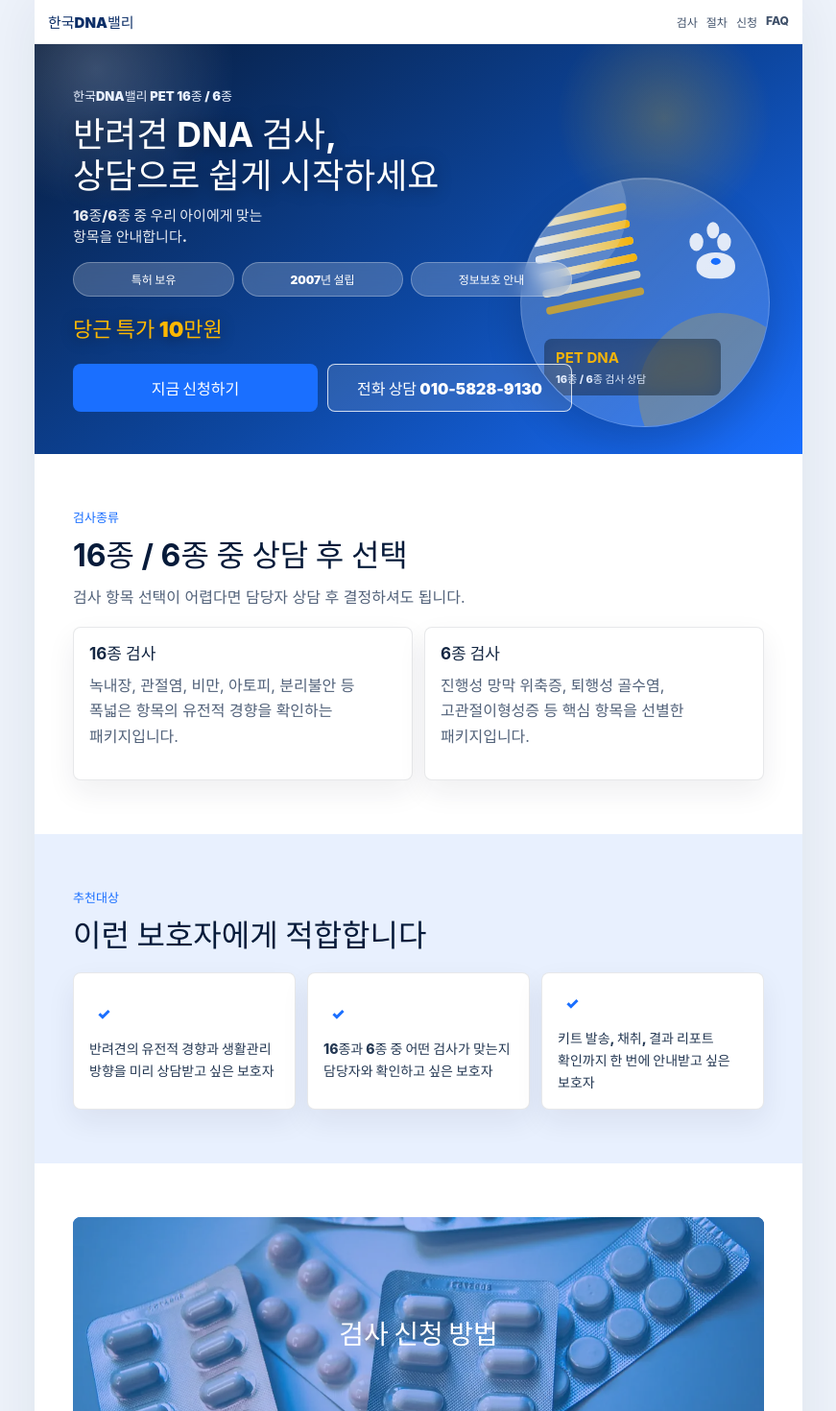
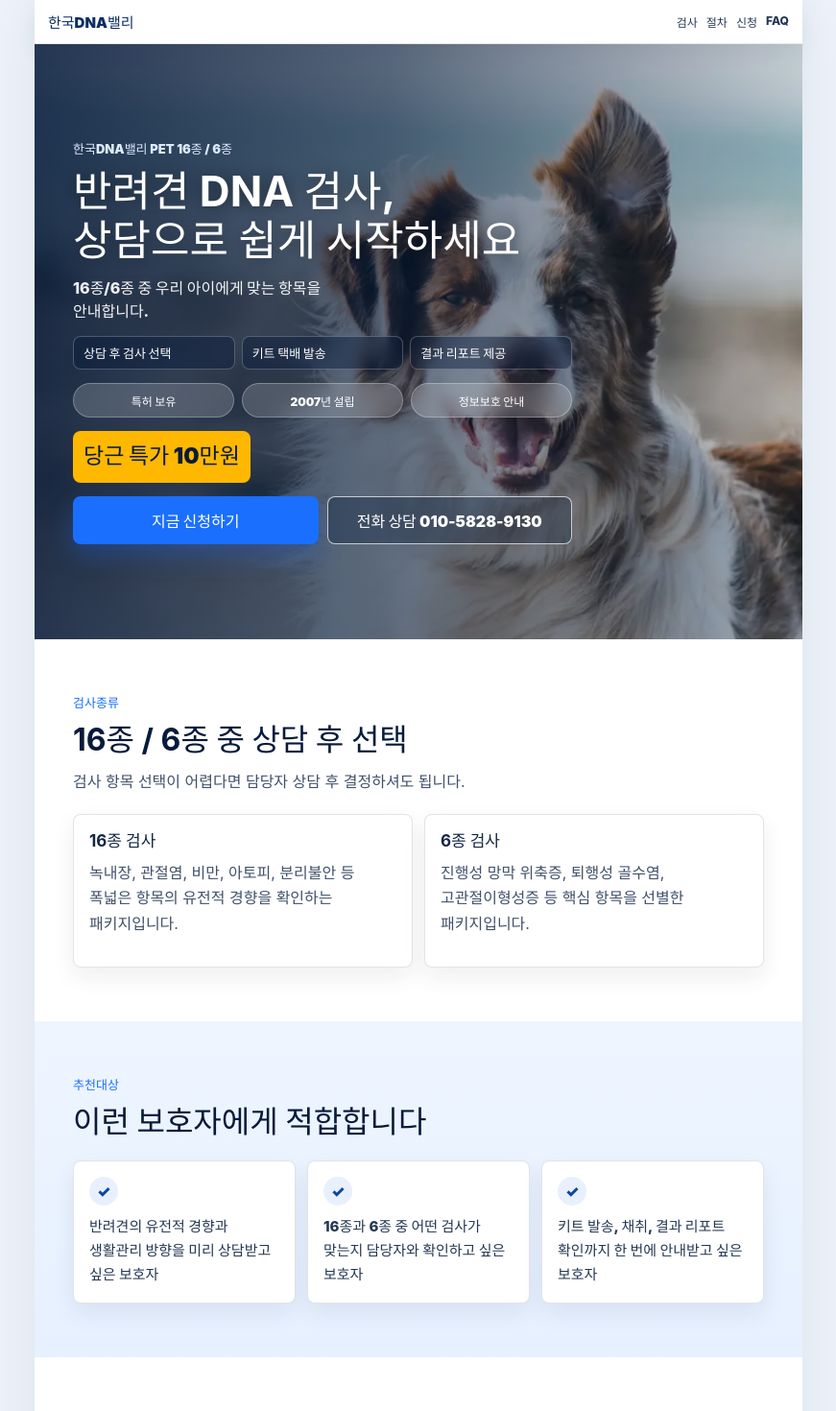
Before and after one commit to mkt-jaehoon/DNA-VALLEY, a React (Vite) app: page / in a window 1280 px wide. Shown: the top 1470 px of the page at 96% size, without its empty margins (204-1075 px from the left). Built offline with nearby package versions, Linux system fonts and the light colour scheme.

Commit message:
Improve landing reliability and readability

```diff
--- a/package.json
+++ b/package.json
@@ -5,8 +5,10 @@
   "type": "module",
   "scripts": {
     "dev": "vite --host 0.0.0.0",
-    "build": "tsc -b && vite build",
+    "typecheck": "tsc -b",
+    "build": "npm run typecheck && vite build",
     "optimize:images": "node scripts/optimize-images.mjs",
+    "setup:sheet": "node scripts/setup-sheet.mjs",
     "preview": "vite preview --host 0.0.0.0"
   },
   "dependencies": {
--- /dev/null
+++ b/public/privacy.html
@@ -0,0 +1,102 @@
+<!doctype html>
+<html lang="ko">
+  <head>
+    <meta charset="UTF-8" />
+    <meta name="viewport" content="width=device-width, initial-scale=1.0" />
+    <title>개인정보처리방침 | 한국DNA밸리</title>
+    <style>
+      :root {
+        color: #172033;
+        background: #f7f9fc;
+        font-family:
+          Pretendard,
+          -apple-system,
+          BlinkMacSystemFont,
+          "Segoe UI",
+          sans-serif;
+      }
+
+      * {
+        box-sizing: border-box;
+      }
+
+      body {
+        margin: 0;
+      }
+
+      main {
+        max-width: 720px;
+        margin: 0 auto;
+        padding: 32px 20px 56px;
+        background: #fff;
+        min-height: 100vh;
+      }
+
+      h1 {
+        margin: 0 0 20px;
+        color: #071b3a;
+        font-size: 28px;
+        line-height: 1.25;
+      }
+
+      h2 {
+        margin: 28px 0 10px;
+        color: #0c2e67;
+        font-size: 18px;
+      }
+
+      p,
+      li {
+        color: #52627a;
+        font-size: 15px;
+        line-height: 1.7;
+      }
+
+      a {
+        color: #0d47a1;
+        font-weight: 800;
+      }
+    </style>
+  </head>
+  <body>
+    <main>
+      <h1>개인정보처리방침</h1>
+      <p>
+        한국DNA밸리는 반려견 DNA 검사 상담 및 신청 접수를 위해 필요한 범위에서
+        개인정보를 수집·이용합니다.
+      </p>
+
+      <h2>1. 수집 항목</h2>
+      <ul>
+        <li>필수: 문의 유형, 보호자 이름, 연락처, 희망 검사 항목</li>
+        <li>선택: 이메일, 주소, 반려견 이름, 반려견 품종, 문의 내용</li>
+      </ul>
+
+      <h2>2. 수집 및 이용 목적</h2>
+      <p>검사 신청 접수, 상담 안내, 키트 발송, 결과 안내 및 고객 문의 대응에 사용합니다.</p>
+
+      <h2>3. 보유 기간</h2>
+      <p>
+        수집 정보는 검사 및 상담 업무 완료 후 3년간 보관하며, 관련 법령에 따라
+        보존이 필요한 경우 해당 기간 동안 보관합니다.
+      </p>
+
+      <h2>4. 제3자 제공</h2>
+      <p>법령상 의무가 있는 경우를 제외하고 개인정보를 제3자에게 무단 제공하지 않습니다.</p>
+
+      <h2>5. 처리 위탁</h2>
+      <p>
+        신청 정보 관리를 위해 Google Sheets 등 업무 도구를 사용할 수 있으며,
+        접근 권한은 업무상 필요한 담당자로 제한합니다.
+      </p>
+
+      <h2>6. 동의 철회 및 문의</h2>
+      <p>
+        개인정보 처리 관련 문의 또는 동의 철회 요청은 한국DNA밸리 고객 상담 연락처로
+        접수할 수 있습니다.
+      </p>
+
+      <p><a href="/">신청 페이지로 돌아가기</a></p>
+    </main>
+  </body>
+</html>
--- a/src/App.tsx
+++ b/src/App.tsx
@@ -249,6 +249,11 @@ function App() {
             <span>상담으로 쉽게 시작하세요</span>
           </h1>
           <p className="hero-copy">16종/6종 중 우리 아이에게 맞는 항목을 안내합니다.</p>
+          <div className="hero-info" aria-label="핵심 안내">
+            <span>상담 후 검사 선택</span>
+            <span>키트 택배 발송</span>
+            <span>결과 리포트 제공</span>
+          </div>
           <div className="trust-badges" aria-label="신뢰 배지">
             {trustBadges.map((badge) => (
               <span key={badge}>{badge}</span>
@@ -419,7 +424,9 @@ function App() {
               type="tel"
               required
               inputMode="numeric"
+              minLength={3}
               maxLength={4}
+              pattern="[0-9]{3,4}"
               placeholder="1234"
             />
             <input
@@ -427,7 +434,9 @@ function App() {
               type="tel"
               required
               inputMode="numeric"
+              minLength={4}
               maxLength={4}
+              pattern="[0-9]{4}"
               placeholder="5678"
             />
           </fieldset>
@@ -561,8 +570,7 @@ function App() {
         </p>
         <p>이메일: {email}</p>
         <p>
-          <a href="#">개인정보처리방침</a> | <a href="#">이용약관</a> |{" "}
-          <a href="#">공지사항</a>
+          <a href="/privacy.html">개인정보처리방침</a>
         </p>
         <p>Copyright © 2026 한국DNA밸리. All Rights Reserved.</p>
       </footer>
--- a/src/styles.css
+++ b/src/styles.css
@@ -1,6 +1,7 @@
 :root {
   color: #172033;
   background: #f7f9fc;
+  color-scheme: light;
   font-family:
     Pretendard,
     -apple-system,
@@ -24,7 +25,8 @@ html {
 body {
   margin: 0;
   min-width: 320px;
-  background: #f7f9fc;
+  background:
+    linear-gradient(180deg, #f4f7fb 0%, #eef3fb 100%);
 }
 
 a {
@@ -54,10 +56,11 @@ main {
   align-items: center;
   justify-content: space-between;
   gap: 12px;
-  border-bottom: 1px solid rgba(23, 32, 51, 0.08);
-  background: rgba(255, 255, 255, 0.94);
+  border-bottom: 1px solid rgba(23, 32, 51, 0.11);
+  background: rgba(255, 255, 255, 0.96);
   padding: 12px 14px;
   backdrop-filter: blur(14px);
+  box-shadow: 0 8px 22px rgba(23, 32, 51, 0.06);
 }
 
 .brand {
@@ -71,7 +74,7 @@ main {
   display: flex;
   flex: 0 1 auto;
   gap: 9px;
-  color: #40516a;
+  color: #243853;
   font-size: 12px;
   font-weight: 800;
 }
@@ -87,13 +90,23 @@ main {
 
 .hero {
   position: relative;
-  min-height: auto;
+  min-height: 560px;
   overflow: hidden;
   background:
-    radial-gradient(circle at 82% 18%, rgba(255, 184, 0, 0.24), transparent 7rem),
-    radial-gradient(circle at 8% 6%, rgba(232, 240, 254, 0.22), transparent 9rem),
-    linear-gradient(145deg, #071b3a 0%, #0d47a1 56%, #1a6fff 100%);
-  padding: 26px 18px 22px;
+    linear-gradient(180deg, rgba(7, 27, 58, 0.22) 0%, rgba(7, 27, 58, 0.9) 72%),
+    image-set(url("/images/hero-mobile.webp") type("image/webp")),
+    linear-gradient(145deg, #071b3a 0%, #0d47a1 100%);
+  background-position: center top;
+  background-size: cover;
+  padding: 28px 18px 24px;
+}
+
+.hero::after {
+  position: absolute;
+  inset: auto 0 0;
+  height: 58%;
+  background: linear-gradient(180deg, transparent 0%, rgba(7, 27, 58, 0.92) 76%);
+  content: "";
 }
 
 .hero-content {
@@ -101,6 +114,10 @@ main {
   z-index: 2;
   max-width: 440px;
   color: white;
+  display: flex;
+  min-height: 508px;
+  flex-direction: column;
+  justify-content: flex-end;
 }
 
 .eyebrow {
@@ -111,7 +128,7 @@ main {
 }
 
 .hero .eyebrow {
-  color: #e8f0fe;
+  color: #dce9ff;
 }
 
 h1,
@@ -123,10 +140,10 @@ p {
 
 h1 {
   max-width: 100%;
-  margin-bottom: 10px;
+  margin-bottom: 12px;
   color: white;
-  font-size: 25px;
-  line-height: 1.18;
+  font-size: 30px;
+  line-height: 1.16;
   letter-spacing: 0;
   text-shadow: 0 2px 18px rgba(0, 0, 0, 0.45);
   word-break: keep-all;
@@ -138,13 +155,34 @@ h1 span {
 }
 
 .hero-copy {
-  max-width: 23ch;
-  margin-bottom: 16px;
-  color: rgba(255, 255, 255, 0.9);
-  font-size: 15px;
+  max-width: 26ch;
+  margin-bottom: 14px;
+  color: rgba(255, 255, 255, 0.94);
+  font-size: 16px;
   font-weight: 800;
-  line-height: 1.42;
+  line-height: 1.5;
   word-break: keep-all;
+}
+
+.hero-info {
+  display: grid;
+  grid-template-columns: 1fr;
+  gap: 7px;
+  margin-bottom: 14px;
+}
+
+.hero-info span {
+  display: flex;
+  min-height: 34px;
+  align-items: center;
+  border: 1px solid rgba(255, 255, 255, 0.24);
+  border-radius: 8px;
+  background: rgba(7, 27, 58, 0.44);
+  padding: 7px 10px;
+  color: #fff;
+  font-size: 13px;
+  font-weight: 900;
+  backdrop-filter: blur(8px);
 }
 
 h2 {
@@ -164,7 +202,7 @@ h3 {
 }
 
 p {
-  color: #52627a;
+  color: #40516a;
   font-size: 16px;
   line-height: 1.65;
   word-break: keep-all;
@@ -175,7 +213,7 @@ p {
   display: grid;
   grid-template-columns: repeat(2, minmax(0, 1fr));
   gap: 8px;
-  margin: 16px 0;
+  margin: 0 0 14px;
 }
 
 .trust-badges span {
@@ -186,8 +224,8 @@ p {
   justify-content: center;
   border: 1px solid rgba(255, 255, 255, 0.28);
   border-radius: 999px;
-  background: rgba(255, 255, 255, 0.2);
-  padding: 7px 6px;
+  background: rgba(255, 255, 255, 0.18);
+  padding: 8px 6px;
   color: white;
   font-size: 12px;
   font-weight: 900;
@@ -200,16 +238,21 @@ p {
 }
 
 .hero-price {
-  margin-bottom: 18px;
-  color: #ffb800;
-  font-size: 22px;
+  display: inline-flex;
+  width: fit-content;
+  margin-bottom: 14px;
+  border-radius: 8px;
+  background: #ffb800;
+  padding: 8px 11px;
+  color: #071b3a;
+  font-size: 23px;
   font-weight: 900;
-  text-shadow: 0 2px 16px rgba(0, 0, 0, 0.45);
+  text-shadow: none;
 }
 
 .hero-actions {
   display: grid;
-  gap: 10px;
+  gap: 9px;
   max-width: 100%;
 }
 
@@ -354,7 +397,7 @@ p {
 
 .button {
   display: inline-flex;
-  min-height: 48px;
+  min-height: 50px;
   align-items: center;
   justify-content: center;
   border: 0;
@@ -363,29 +406,42 @@ p {
   font-weight: 900;
   text-decoration: none;
   cursor: pointer;
+  transition:
+    transform 160ms ease,
+    box-shadow 160ms ease,
+    background 160ms ease;
+}
+
+.button:hover {
+  transform: translateY(-1px);
 }
 
 .button--primary {
   background: #1a6fff;
   color: white;
+  box-shadow: 0 12px 26px rgba(26, 111, 255, 0.28);
 }
 
 .button--outline {
-  border: 1px solid rgba(255, 255, 255, 0.78);
-  background: rgba(255, 255, 255, 0.12);
+  border: 1px solid rgba(255, 255, 255, 0.72);
+  background: rgba(7, 27, 58, 0.34);
   color: white;
 }
 
 .section {
-  padding: 38px 18px;
+  padding: 42px 18px;
 }
 
 .section-soft {
-  background: #e8f0fe;
+  background: linear-gradient(180deg, #eef5ff 0%, #e6f0ff 100%);
 }
 
 .section-header {
-  margin-bottom: 18px;
+  margin-bottom: 20px;
+}
+
+.section-header p {
+  max-width: 34rem;
 }
 
 .test-grid,
@@ -413,10 +469,10 @@ p {
 .history-list article,
 .apply-form,
 .faq-list details {
-  border: 1px solid rgba(23, 32, 51, 0.1);
+  border: 1px solid rgba(23, 32, 51, 0.12);
   border-radius: 8px;
   background: white;
-  box-shadow: 0 12px 30px rgba(23, 32, 51, 0.07);
+  box-shadow: 0 10px 24px rgba(23, 32, 51, 0.07);
 }
 
 .card,
@@ -427,7 +483,7 @@ p {
 
 .recommend-list article {
   display: flex;
-  min-height: 120px;
+  min-height: 112px;
   flex-direction: column;
   justify-content: center;
 }
@@ -455,22 +511,22 @@ p {
   height: 30px;
   place-items: center;
   border-radius: 50%;
-  background: white;
-  color: #1a6fff;
+  background: #e8f0fe;
+  color: #0d47a1;
   font-weight: 900;
 }
 
 .recommend-list p {
   margin: 10px 0 0;
   color: #243853;
-  font-size: 14px;
+  font-size: 15px;
   font-weight: 800;
 }
 
 .image-banner {
   position: relative;
   display: grid;
-  height: 200px;
+  height: 210px;
   place-items: center;
   overflow: hidden;
   margin-bottom: 24px;
@@ -493,12 +549,14 @@ p {
 .image-banner::after {
   position: absolute;
   inset: 0;
-  background: rgba(26, 111, 255, 0.35);
+  background:
+    linear-gradient(180deg, rgba(7, 27, 58, 0.1), rgba(7, 27, 58, 0.68)),
+    rgba(26, 111, 255, 0.14);
   content: "";
 }
 
 .image-banner--dark::after {
-  background: rgba(30, 30, 30, 0.45);
+  background: linear-gradient(180deg, rgba(7, 27, 58, 0.12), rgba(7, 27, 58, 0.76));
 }
 
 .image-banner span {
@@ -508,6 +566,7 @@ p {
   font-size: 28px;
   font-weight: 900;
   text-align: center;
+  text-shadow: 0 2px 16px rgba(0, 0, 0, 0.42);
 }
 
 .process-list {
@@ -520,20 +579,20 @@ p {
 
 .process-list li {
   display: grid;
-  grid-template-columns: 60px minmax(0, 1fr);
-  gap: 14px;
+  grid-template-columns: 52px minmax(0, 1fr);
+  gap: 13px;
   align-items: center;
 }
 
 .step-icon {
   display: grid;
-  width: 60px;
-  height: 60px;
+  width: 52px;
+  height: 52px;
   place-items: center;
   border-radius: 50%;
   background: #ebf3ff;
   color: #1a6fff;
-  font-size: 36px;
+  font-size: 29px;
 }
 
 .process-list h3,
@@ -542,7 +601,8 @@ p {
 }
 
 .process-list p {
-  font-size: 14px;
+  color: #40516a;
+  font-size: 15px;
 }
 
 .trust-section {
@@ -572,7 +632,7 @@ p {
 
 .history-list article {
   display: grid;
-  grid-template-columns: 66px minmax(0, 1fr);
+  grid-template-columns: 64px minmax(0, 1fr);
   gap: 12px;
   align-items: center;
 }
@@ -584,6 +644,7 @@ p {
 
 .history-list p {
   margin: 0;
+  color: #2f415c;
   font-size: 14px;
   font-weight: 800;
 }
@@ -601,7 +662,7 @@ blockquote {
   border-left: 5px solid #ffb800;
   border-radius: 8px;
   background: #071b3a;
-  padding: 18px;
+  padding: 20px;
 }
 
 blockquote p {
@@ -617,8 +678,8 @@ blockquote cite {
 
 .apply-form {
   display: grid;
-  gap: 14px;
-  padding: 16px;
+  gap: 16px;
+  padding: 18px;
 }
 
 .apply-form label,
@@ -626,7 +687,7 @@ blockquote cite {
   display: grid;
   gap: 7px;
   margin: 0;
-  color: #20324f;
+  color: #172033;
   font-size: 14px;
   font-weight: 900;
 }
@@ -635,25 +696,25 @@ blockquote cite {
 .apply-form select,
 .apply-form textarea {
   width: 100%;
-  min-height: 48px;
-  border: 1px solid rgba(23, 32, 51, 0.16);
+  min-height: 50px;
+  border: 1px solid rgba(23, 32, 51, 0.2);
   border-radius: 8px;
   padding: 12px;
   color: #172033;
-  background: white;
+  background: #fff;
   resize: vertical;
 }
 
 .apply-form input:focus,
 .apply-form select:focus,
 .apply-form textarea:focus {
-  outline: 3px solid rgba(26, 111, 255, 0.18);
+  outline: 3px solid rgba(26, 111, 255, 0.24);
   border-color: #1a6fff;
 }
 
 .phone-fields,
 .radio-group {
-  border: 1px solid rgba(23, 32, 51, 0.12);
+  border: 1px solid rgba(23, 32, 51, 0.16);
   border-radius: 8px;
   padding: 12px;
 }
@@ -670,7 +731,7 @@ blockquote cite {
 
 .phone-fields span {
   display: grid;
-  min-height: 48px;
+  min-height: 50px;
   place-items: center;
   border-radius: 8px;
   background: #e8f0fe;
@@ -682,7 +743,8 @@ blockquote cite {
 .consent {
   grid-template-columns: 18px minmax(0, 1fr);
   align-items: start;
-  font-weight: 700;
+  font-weight: 800;
+  line-height: 1.55;
 }
 
 .radio-group input,
@@ -704,7 +766,7 @@ blockquote cite {
 }
 
 .address-fields span {
-  color: #758399;
+  color: #5d6f86;
   font-size: 12px;
   font-weight: 700;
 }
@@ -716,7 +778,7 @@ blockquote cite {
 }
 
 .postcode-row button {
-  min-height: 48px;
+  min-height: 50px;
   border: 0;
   border-radius: 8px;
   background: #1a6fff;
@@ -751,7 +813,7 @@ blockquote cite {
   background: #e8f0fe;
   padding: 12px;
   color: #173b78;
-  font-size: 14px;
+  font-size: 15px;
   line-height: 1.55;
 }
 
@@ -773,28 +835,29 @@ blockquote cite {
 }
 
 .faq-list details {
-  padding: 14px 16px;
+  padding: 15px 16px;
 }
 
 .faq-list summary {
   color: #132642;
-  font-size: 15px;
+  font-size: 16px;
   font-weight: 900;
   cursor: pointer;
 }
 
 .faq-list p {
   margin: 10px 0 0;
-  font-size: 14px;
+  color: #40516a;
+  font-size: 15px;
 }
 
 .legal-note {
   margin: 0 18px 28px;
   border-radius: 8px;
-  background: #f5f5f5;
+  background: #f4f7fb;
   padding: 20px;
-  color: #888;
-  font-size: 12px;
+  color: #5d6f86;
+  font-size: 13px;
   line-height: 1.7;
 }
 
@@ -812,7 +875,8 @@ footer strong {
 
 footer p {
   margin: 0;
-  font-size: 12px;
+  color: #52627a;
+  font-size: 13px;
 }
 
 footer a {
@@ -892,11 +956,11 @@ footer a {
   }
 
   h1 {
-    font-size: 23px;
+    font-size: 27px;
   }
 
   .hero-price {
-    font-size: 20px;
+    font-size: 21px;
   }
 
   .trust-badges span {
@@ -915,17 +979,29 @@ footer a {
   }
 
   .hero {
-    padding: 44px 40px;
+    min-height: 620px;
+    background:
+      linear-gradient(90deg, rgba(7, 27, 58, 0.86) 0%, rgba(7, 27, 58, 0.64) 46%, rgba(7, 27, 58, 0.14) 100%),
+      image-set(url("/images/hero-desktop.webp") type("image/webp")),
+      linear-gradient(145deg, #071b3a 0%, #0d47a1 100%);
+    background-position: center;
+    background-size: cover;
+    padding: 54px 40px;
+  }
+
+  .hero::after {
+    display: none;
   }
 
   .hero-content {
     max-width: 590px;
-    padding: 0;
+    min-height: 512px;
+    justify-content: center;
   }
 
   h1 {
-    max-width: 16ch;
-    font-size: 36px;
+    max-width: 17ch;
+    font-size: 44px;
   }
 
   h2 {
@@ -934,6 +1010,11 @@ footer a {
 
   .hero-actions {
     grid-template-columns: repeat(2, minmax(0, 1fr));
+    max-width: 520px;
+  }
+
+  .hero-info {
+    grid-template-columns: repeat(3, minmax(0, 1fr));
     max-width: 520px;
   }
 
@@ -951,7 +1032,7 @@ footer a {
   }
 
   .hero-illustration {
-    display: block;
+    display: none;
     right: 34px;
     bottom: 28px;
     width: 260px;
@@ -960,7 +1041,7 @@ footer a {
   }
 
   .report-card {
-    display: grid;
+    display: none;
   }
 
   .section {
--- a/tsconfig.json
+++ b/tsconfig.json
@@ -16,5 +16,5 @@
     "noEmit": true,
     "jsx": "react-jsx"
   },
-  "include": ["src"]
+  "include": ["src", "api"]
 }
```
Also changed, not shown: api/submit.ts (+64 -76 lines), scripts/setup-sheet.mjs (added, +102 -0 lines).
